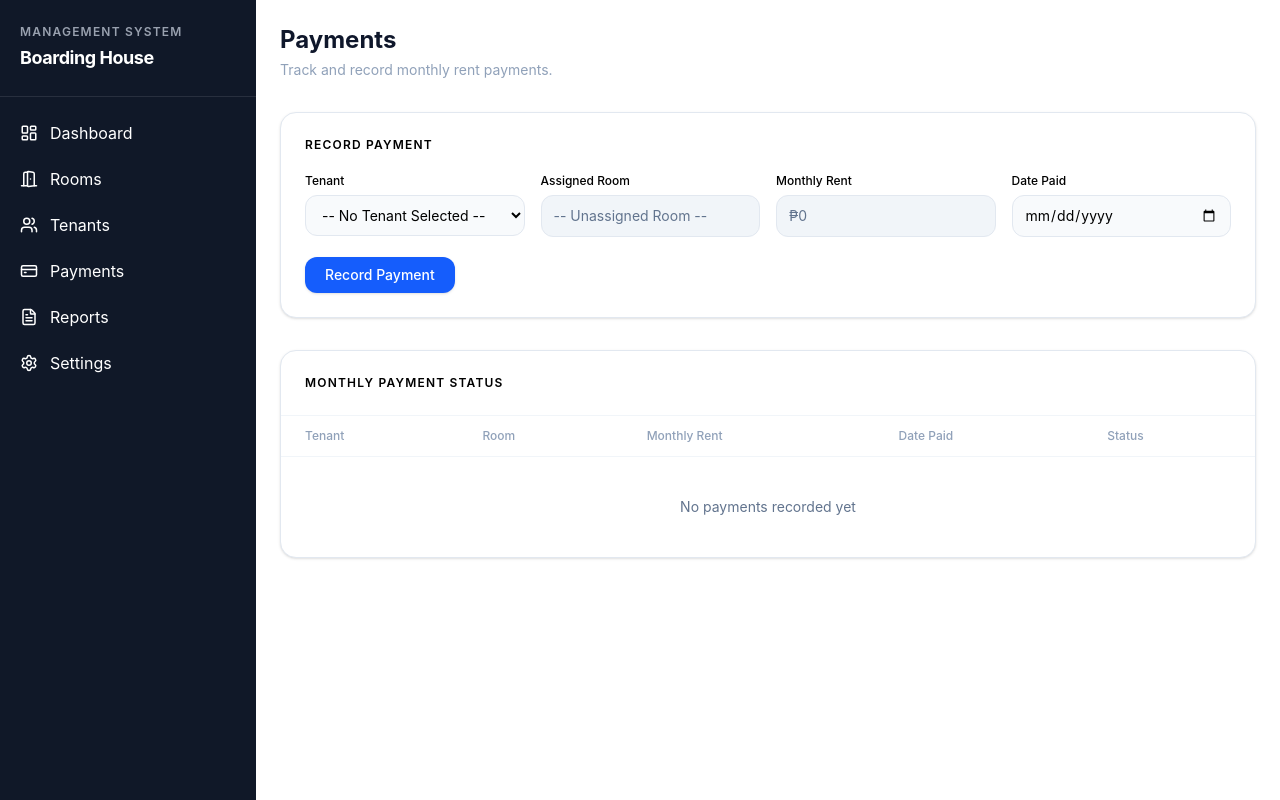
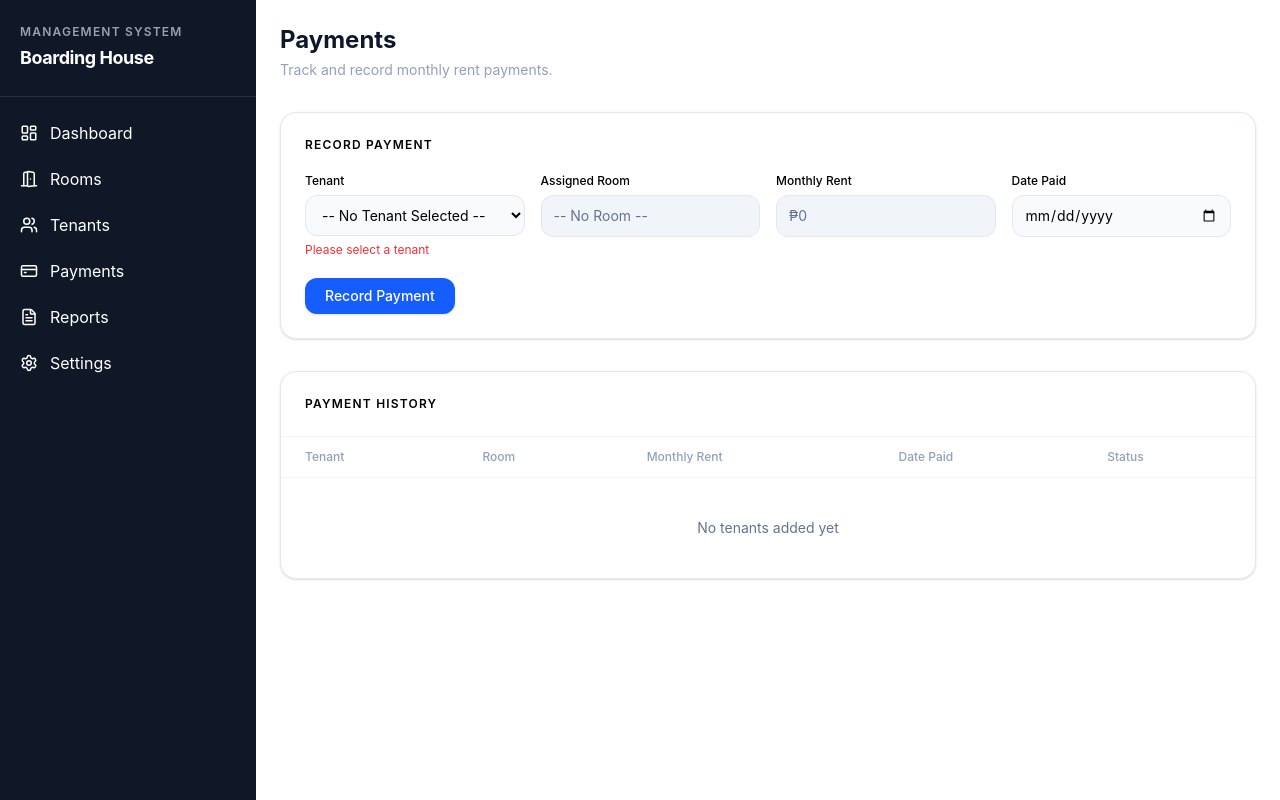
Before and after one commit to Daniel2525-ui/BH-Management-System, a React (Vite) app: page /payments in a window 1280 px wide. Both pictures are taken after a click on the button "Record Payment". Built offline with nearby package versions, Linux system fonts and the light colour scheme.

Commit message:
Finished MVP logic v1

```diff
--- a/src/components/payments/PaymentForm.jsx
+++ b/src/components/payments/PaymentForm.jsx
@@ -1,12 +1,44 @@
 import React from "react";
 import { useState } from "react";
 
-function PaymentForm({ tenants, rooms }) {
+function PaymentForm({ tenants, rooms, setPayments }) {
   const [selectedTenantId, setSelectedTenantId] = useState("");
+  const [datePaid, setDatePaid] = useState("");
+  const [errors, setErrors] = useState({});
 
-  const assignedRoom = rooms.find(
-    (room) => room.tenantId === selectedTenantId,
-  );
+  const assignedRoom = rooms.find((room) => room.tenantId === selectedTenantId);
+
+  const recordPayment = () => {
+    const newErrors = {};
+
+    if (!selectedTenantId) {
+      newErrors.tenant = "Please select a tenant";
+    } else if (!assignedRoom) {
+      newErrors.tenant = "This tenant has no assigned room";
+    } else if (!datePaid) {
+      newErrors.datePaid = "Please enter date";
+    }
+
+    if (Object.keys(newErrors).length > 0) {
+      setErrors(newErrors);
+      return;
+    }
+
+    const newPayment = {
+      id: crypto.randomUUID(),
+      tenantId: selectedTenantId,
+      roomId: assignedRoom.id,
+      amount: assignedRoom.rent,
+      datePaid,
+      status: "Paid",
+    };
+
+    setPayments((prevPayments) => [...prevPayments, newPayment]);
+
+    setSelectedTenantId("");
+    setDatePaid("");
+    setErrors({});
+  };
 
   return (
     <section className="bg-white p-6 rounded-2xl border border-slate-200 shadow-sm">
@@ -30,13 +62,17 @@ function PaymentForm({ tenants, rooms }) {
               </option>
             ))}
           </select>
+
+          {errors.tenant && (
+            <p className="text-red-500 text-xs">{errors.tenant}</p>
+          )}
         </div>
 
         {/* Assigned Room */}
         <div className="flex flex-col gap-1.5">
           <label className="text-xs font-medium">Assigned Room</label>
           <div className="w-full bg-slate-100 border border-slate-200 rounded-xl px-3 py-2.5 text-sm text-slate-500">
-            {assignedRoom ? assignedRoom.roomNumber : "-- Unassigned Room --"}
+            {assignedRoom ? assignedRoom.roomNumber : "-- No Room --"}
           </div>
         </div>
 
@@ -53,12 +89,21 @@ function PaymentForm({ tenants, rooms }) {
           <label className="text-xs font-medium">Date Paid</label>
           <input
             type="date"
+            value={datePaid}
+            onChange={(e) => setDatePaid(e.target.value)}
             className="w-full bg-slate-50 border border-slate-200 rounded-xl px-3 py-2.5 text-sm focus:outline-none focus:ring-2 focus:ring-blue-500"
           />
+
+          {errors.datePaid && (
+            <p className="text-red-500 text-xs">{errors.datePaid}</p>
+          )}
         </div>
       </div>
 
-      <button className="mt-5 px-5 py-2 rounded-xl bg-blue-600 hover:bg-blue-700 text-white text-sm font-medium cursor-pointer shadow-sm">
+      <button
+        onClick={recordPayment}
+        className="mt-5 px-5 py-2 rounded-xl bg-blue-600 hover:bg-blue-700 text-white text-sm font-medium cursor-pointer shadow-sm"
+      >
         Record Payment
       </button>
     </section>
--- a/src/components/payments/PaymentTable.jsx
+++ b/src/components/payments/PaymentTable.jsx
@@ -2,21 +2,19 @@ import React from "react";
 import PaymentRow from "./PaymentRow.jsx";
 
 function PaymentTable({ payments, tenants, rooms }) {
-  const getTenantName = (tenantId) => {
-    const tenant = tenants.find((t) => t.id === tenantId);
-    return tenant ? tenant.fullName : "Unknown Tenant";
+  const getRoomForTenant = (tenantId) => {
+    return rooms.find((room) => room.tenantId === tenantId);
   };
 
-  const getRoomNumber = (roomId) => {
-    const room = rooms.find((r) => r.id === roomId);
-    return room ? room.roomNumber : "—";
+  const getPaymentForTenant = (tenantId) => {
+    return payments.find((payment) => payment.tenantId === tenantId);
   };
 
   return (
     <section className="bg-white rounded-2xl border border-slate-200 shadow-sm overflow-hidden">
       <div className="p-6 border-b border-slate-100">
         <h2 className="text-xs font-semibold uppercase tracking-widest">
-          Monthly Payment Status
+          Payment History
         </h2>
       </div>
 
@@ -43,26 +41,32 @@ function PaymentTable({ payments, tenants, rooms }) {
           </thead>
 
           <tbody>
-            {!payments.length ? (
+            {!tenants.length ? (
               <tr>
                 <td
                   colSpan={5}
                   className="px-6 py-10 text-center text-sm text-slate-500"
                 >
-                  No payments recorded yet
+                  No tenants added yet
                 </td>
               </tr>
             ) : (
-              payments.map((payment) => (
-                <PaymentRow
-                  key={payment.id}
-                  tenant={getTenantName(payment.tenantId)}
-                  room={getRoomNumber(payment.roomId)}
-                  rent={`₱${payment.amount}`}
-                  datePaid={payment.datePaid}
-                  status={payment.status}
-                />
-              ))
+              tenants.map((tenant) => {
+                const room = getRoomForTenant(tenant.id);
+                const payment = getPaymentForTenant(tenant.id);
+                const isPaid = Boolean(payment);
+
+                return (
+                  <PaymentRow
+                    key={tenant.id}
+                    tenant={tenant.fullName}
+                    room={room ? room.roomNumber : "— No Room —"}
+                    rent={room ? `₱${room.rent}` : "₱0"}
+                    datePaid={isPaid ? payment.datePaid : "-"}
+                    status={isPaid ? "Paid" : "Unpaid"}
+                  />
+                );
+              })
             )}
           </tbody>
         </table>
--- a/src/pages/Payments.jsx
+++ b/src/pages/Payments.jsx
@@ -2,7 +2,7 @@ import React from "react";
 import PaymentForm from "../components/payments/PaymentForm.jsx";
 import PaymentTable from "../components/payments/PaymentTable.jsx";
 
-function Payments({ tenants, rooms, payments }) {
+function Payments({ tenants, rooms, payments, setPayments }) {
   return (
     <div className="space-y-8">
       {/* Page Header */}
@@ -13,7 +13,7 @@ function Payments({ tenants, rooms, payments }) {
         </p>
       </div>
 
-      <PaymentForm tenants={tenants} rooms={rooms} />
+      <PaymentForm tenants={tenants} rooms={rooms} setPayments={setPayments} />
       <PaymentTable payments={payments} tenants={tenants} rooms={rooms} />
     </div>
   );
```
Also changed, not shown: src/App.jsx (+1 -9 lines).
